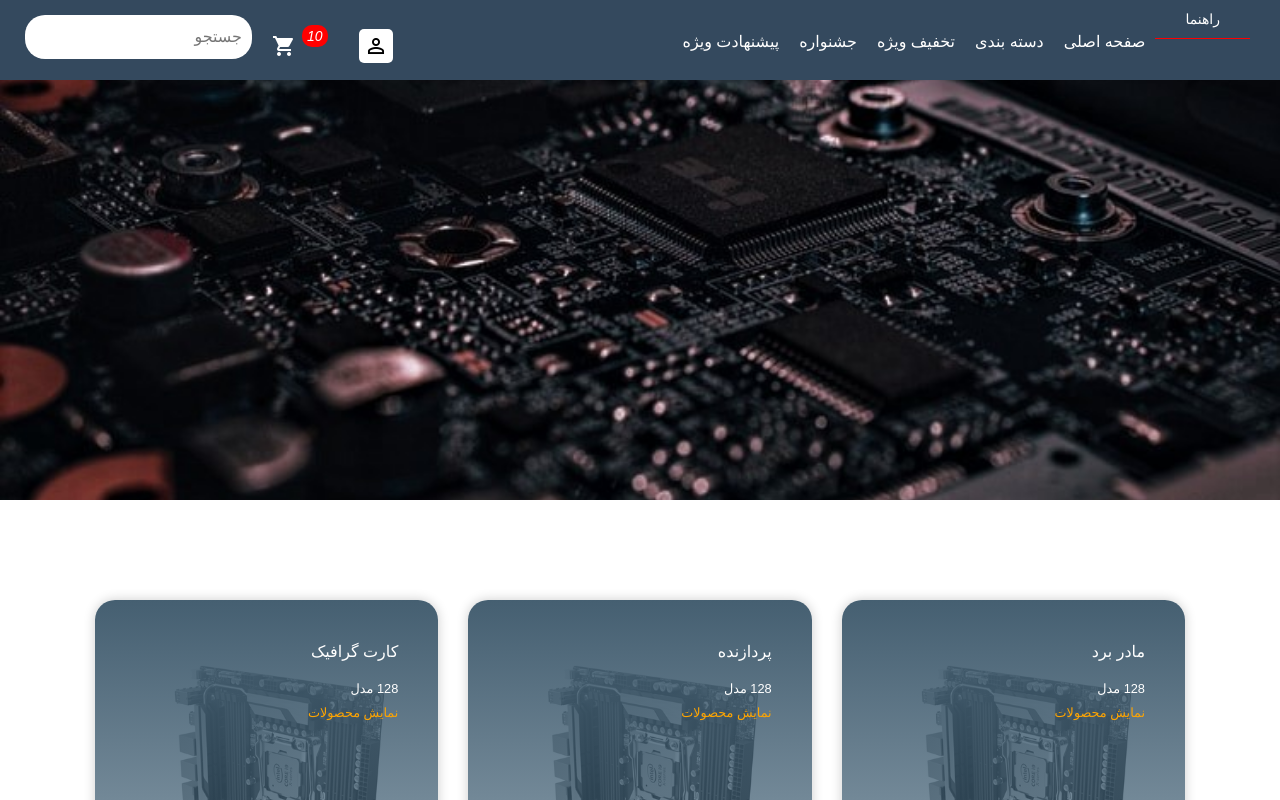
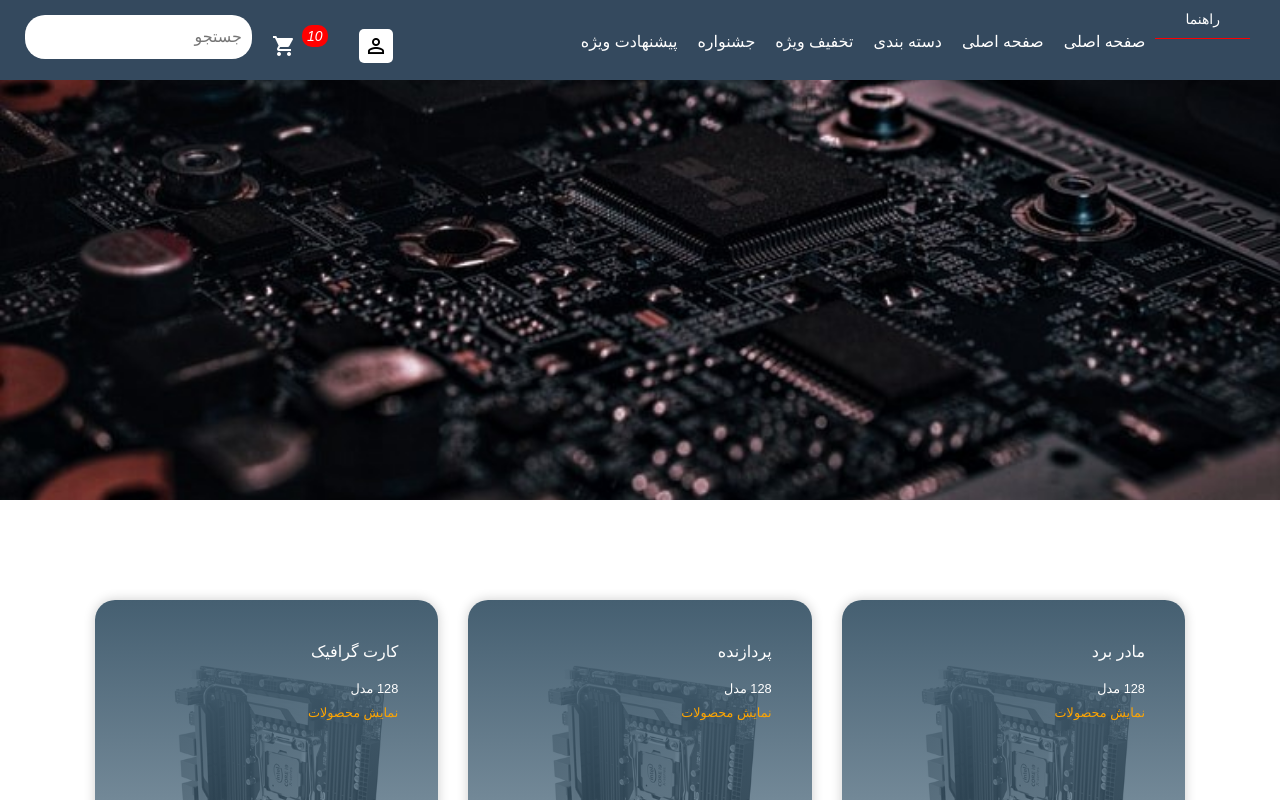
Before and after one commit to Arash-Pouya/shop, a plain HTML site: page index.html in a window 1280 px wide. Shown: the top 800 px of the page. Drawn offline with nearby package versions, Linux system fonts and the light colour scheme; a small style sheet from the web is missing.

Commit message:
ئشسفثق

```diff
--- a/index.html
+++ b/index.html
@@ -24,6 +24,7 @@
         <nav>
           <ul>
             <li>
+              <a href="">صفحه اصلی</a>
               <a href="">صفحه اصلی</a>
               <button class="uk-button uk-button-default" id="help" href="#modal-overflow" uk-toggle>راهنما</button>
             </li>
```
